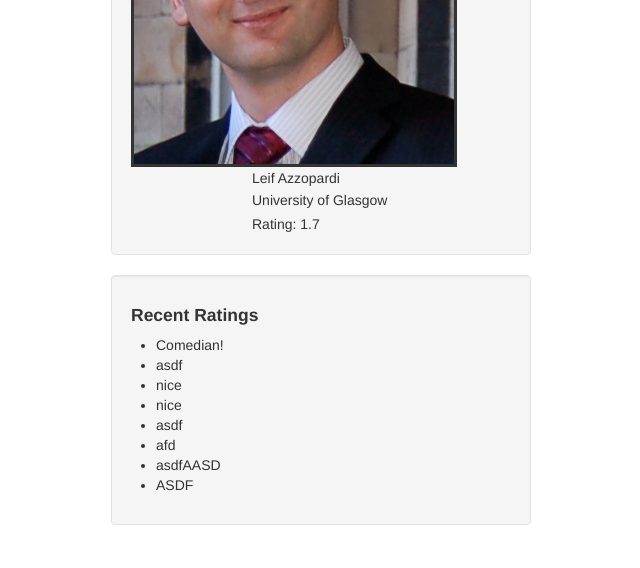
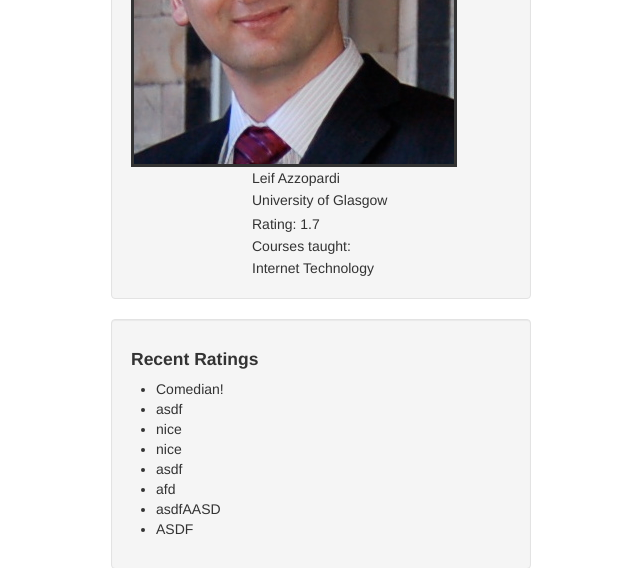
Before and after one commit to spc16670/rate_the_professor, a Django app: page /rate_the_professor/professor/1/ in a window 1280 px wide. Shown: the part 431-999 px from the top of the page, without its empty margins (159-799 px from the left). Run offline with Django 3.2, Linux system fonts and the light colour scheme; data comes from the database, SQL or seed files in the repository; parts of the project's set-up code (start-up, migrations or seed data) failed here and were passed over.

Commit message:
courses taught per professor

```diff
--- a/rate_the_professor_project/rate_the_professor/views.py
+++ b/rate_the_professor_project/rate_the_professor/views.py
@@ -4,7 +4,7 @@ from django.shortcuts import render_to_response
 from django.contrib.auth import authenticate, login, logout
 from django.contrib.auth.decorators import login_required
 from django.http import HttpResponseRedirect, HttpResponse, HttpResponseForbidden
-from rate_the_professor.models import Rating, Professor, UserProfile
+from rate_the_professor.models import Rating, Professor, UserProfile, Course
 from rate_the_professor.forms import UserForm, UserProfileForm, RatingForm
 from decimal import Decimal
 
@@ -60,6 +60,8 @@ def professor(request, professor_id):
         ratings = Rating.objects.filter(professor=professor_id)
         context_dict['ratings'] = ratings
         context_dict['professor'] = professor
+        courses_taught = Course.objects.filter(professor__id=professor_id)
+        context_dict['courses_taught'] = courses_taught
     except Professor.DoesNotExist:
         pass
     context_dict['form'] = form
--- a/rate_the_professor_project/templates/rate_the_professor/professor.html
+++ b/rate_the_professor_project/templates/rate_the_professor/professor.html
@@ -19,6 +19,12 @@
                     <tr><td>{{ professor.university }}</td></tr>
                     <tr><td><!-- Courses taught in here!! --></td></tr>
                     <tr><td>Rating: {{ professor.overall_rating }}</td></tr>
+                    {% if courses_taught %}
+                        <tr><td>Courses taught:</td></tr>
+                        {% for course in courses_taught %}
+                            <tr><td>{{ course }}</td></tr>
+                        {% endfor %}
+                    {% endif %}
                 </table>
             </div>
 
```
